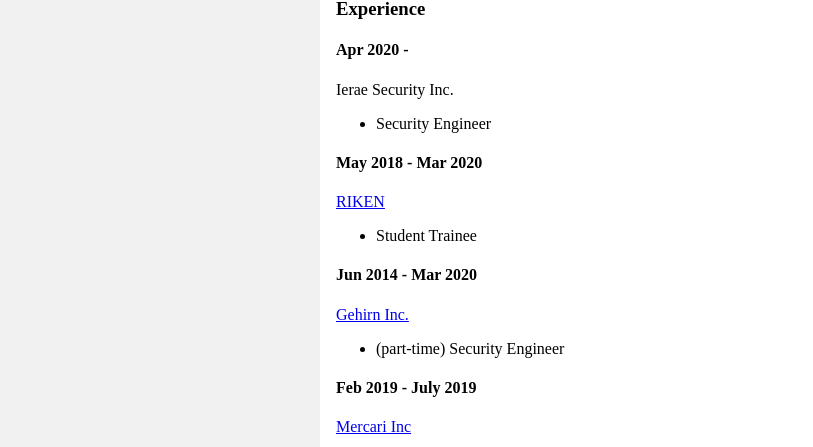
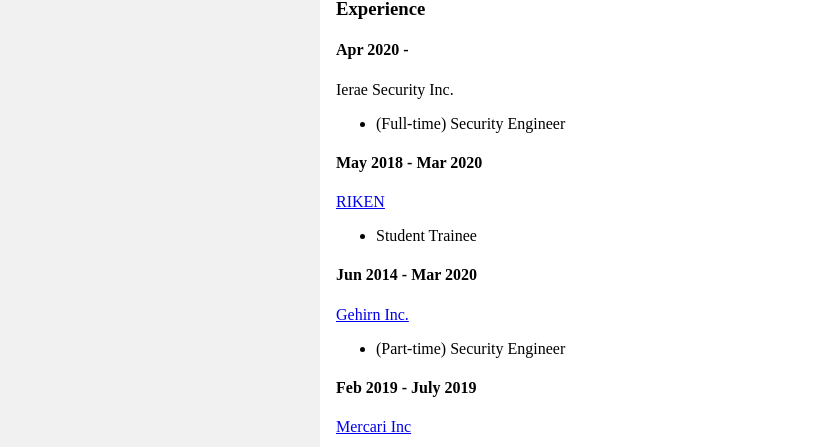
Before and after one commit to ytn86/ytn86.github.io, a Jekyll site: the page built from about.md, in a window 1280 px wide and 900 px high, scrolled down 395 px. Shown: the part 145-592 px from the top of the window, without its empty margins (0-813 px from the left). Built offline with Jekyll 4.4.1, drawn with Linux system fonts in a browser that asks for light colours.

Commit message:
Update working expernence section

```diff
--- a/about.md
+++ b/about.md
@@ -27,7 +27,7 @@ title: about
 
 #### Apr 2020 -
 Ierae Security Inc.
-* Security Engineer
+* (Full-time) Security Engineer
 
 #### May 2018 - Mar 2020
 [RIKEN](http://www.riken.jp/en/)
@@ -35,7 +35,7 @@ Ierae Security Inc.
 
 #### Jun 2014 - Mar 2020
 [Gehirn Inc.](https://www.gehirn.co.jp)
-* (part-time) Security Engineer
+* (Part-time) Security Engineer
 
 #### Feb 2019 - July 2019
 [Mercari Inc](https://about.mercari.com/)
```
